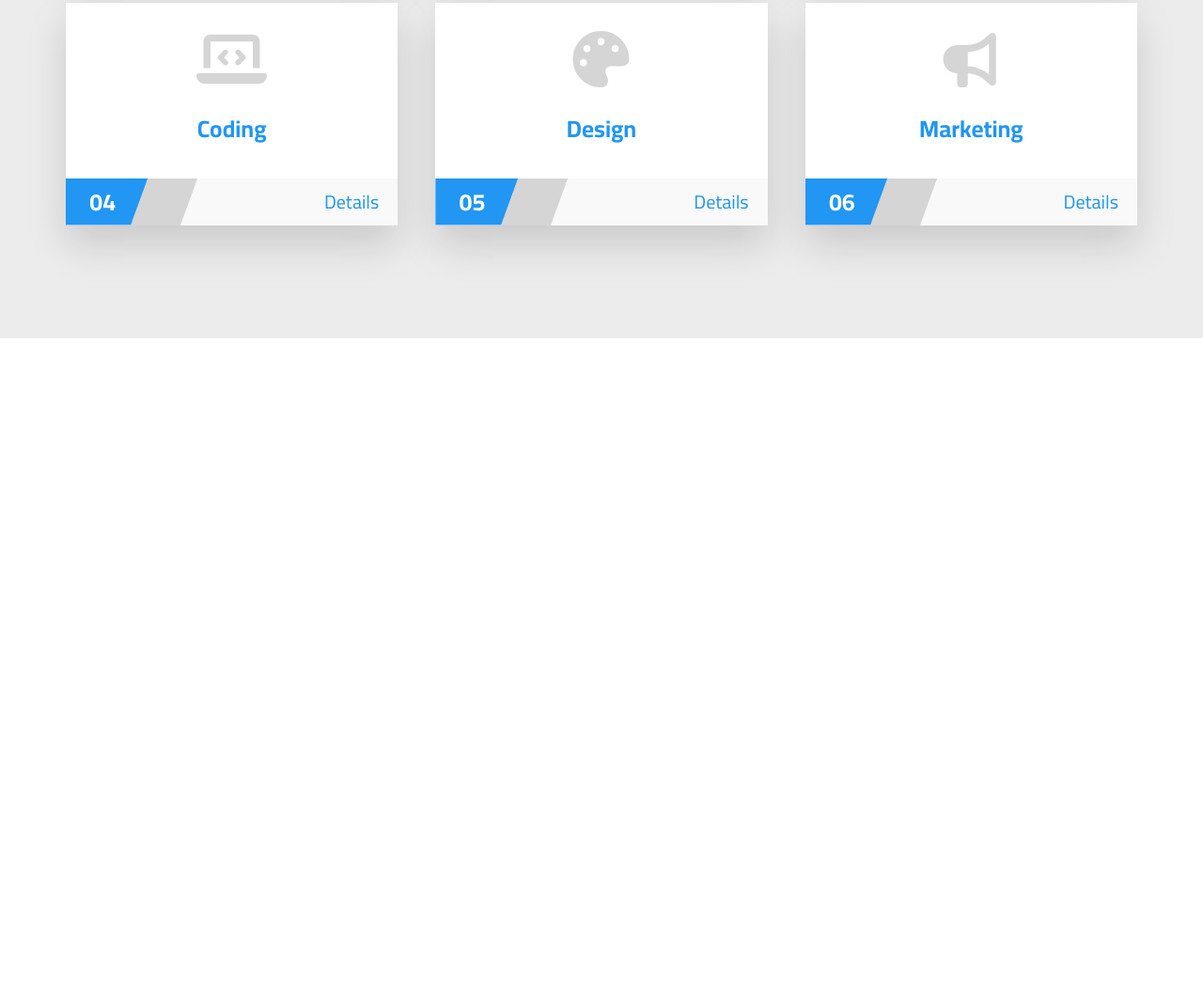
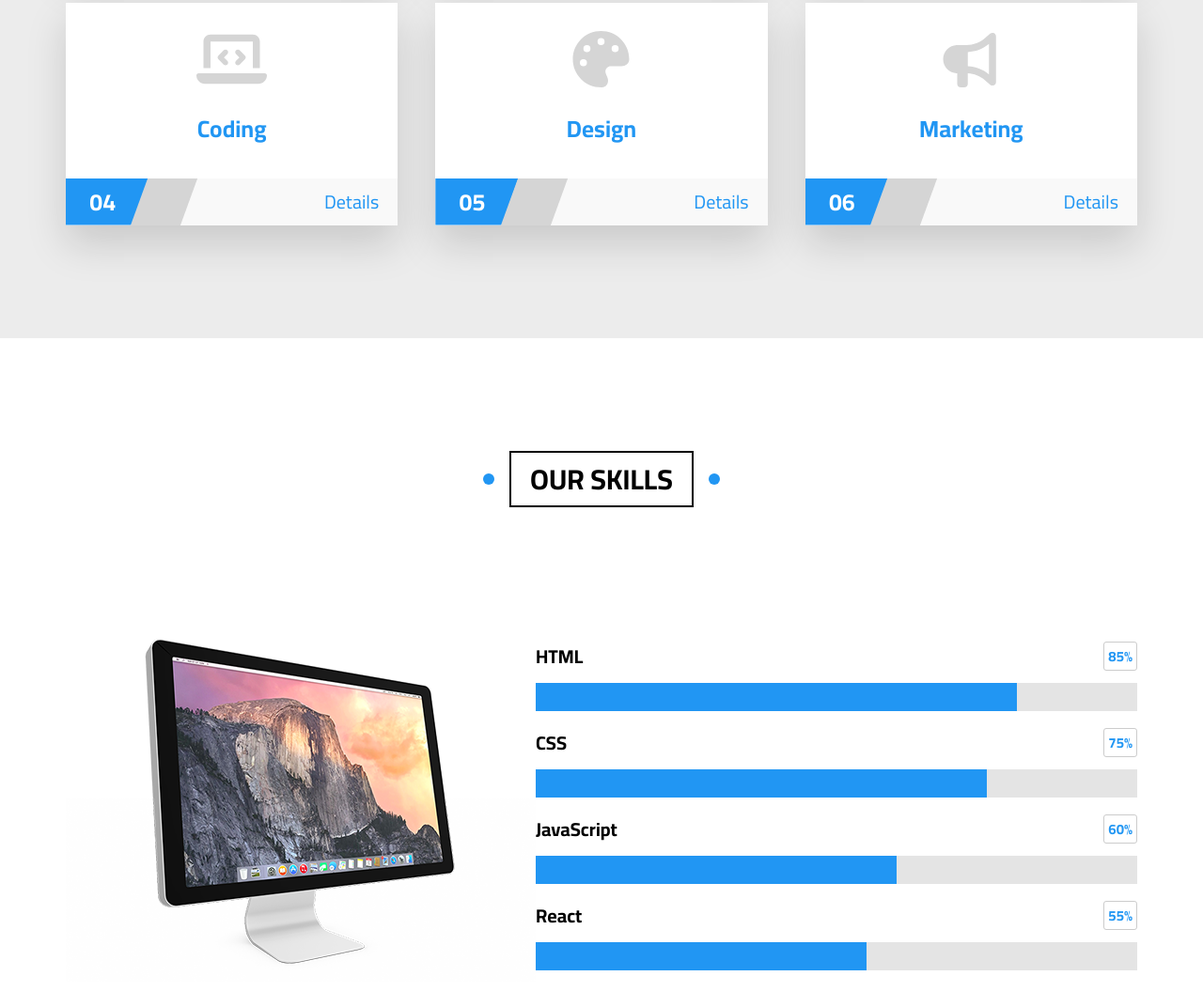
Before and after one commit to AbdAlfadeel-Hamdy/Elzero, a website: page index.html in a window 1280 px wide. Shown: the part 7513-8585 px from the top of the page at 94% size. Before the commit the page ends 7873 px from the top, so only its background shows below. Drawn offline with Linux system fonts and the light colour scheme.

Commit message:
Implementing skills section

```diff
--- a/index.html
+++ b/index.html
@@ -652,5 +652,32 @@
         </div>
       </div>
     </div>
+    <!-- Skills Section -->
+    <div class="skills container">
+      <h2 class="heading__secondary">Our Skills</h2>
+      <img src="img/skills.png" class="skills__img" alt="laptop" />
+      <ul class="skills__list">
+        <li class="skills__item">
+          <div class="skills__name">HTML</div>
+          <div class="skills__percentage">85%</div>
+          <div class="skills__display"></div>
+        </li>
+        <li class="skills__item">
+          <div class="skills__name">CSS</div>
+          <div class="skills__percentage">75%</div>
+          <div class="skills__display skills__display--2"></div>
+        </li>
+        <li class="skills__item">
+          <div class="skills__name">JavaScript</div>
+          <div class="skills__percentage">60%</div>
+          <div class="skills__display skills__display--3"></div>
+        </li>
+        <li class="skills__item">
+          <div class="skills__name">React</div>
+          <div class="skills__percentage">55%</div>
+          <div class="skills__display skills__display--4"></div>
+        </li>
+      </ul>
+    </div>
   </body>
 </html>
--- a/js/index.js
+++ b/js/index.js
@@ -30,3 +30,21 @@ const stars = (person) => {
 };
 
 personsRating.forEach(stars);
+
+// Skills Observer
+const sectionSkills = document.querySelector(".skills");
+const move = (entries, observer) => {
+  const [entry] = entries;
+  if (entry.isIntersecting) {
+    entry.target
+      .querySelectorAll(".skills__display")
+      .forEach((el) => el.classList.add("move"));
+    observer.unobserve(sectionSkills);
+  }
+};
+const observer = new IntersectionObserver(move, {
+  root: null,
+  rootMargin: "-350px",
+});
+
+observer.observe(sectionSkills);
--- /dev/null
+++ b/sass/layout/_skills.scss
@@ -0,0 +1,64 @@
+.skills {
+  padding: $section-padding;
+  display: grid;
+  grid-template-columns: repeat(auto-fit, minmax(30rem, 1fr));
+  gap: 6rem;
+  h2 {
+    grid-column: 1 / -1;
+  }
+  &__list {
+    list-style: none;
+    grid-column: span 2;
+    padding-left: 10rem;
+    display: flex;
+    flex-direction: column;
+    gap: 1.5rem;
+  }
+  &__item {
+    display: grid;
+    grid-template-columns: repeat(2, 1fr);
+    align-items: center;
+    gap: 1rem;
+  }
+  &__name {
+    font-size: 2rem;
+    font-weight: 700;
+  }
+  &__percentage {
+    justify-self: flex-end;
+    font-size: 1.5rem;
+    color: $main-color;
+    font-weight: 700;
+    border: 1px solid $light-color-4;
+    padding: 0 4px;
+    border-radius: 3px;
+  }
+  &__display {
+    grid-column: span 2;
+    background-color: $light-color-6;
+    height: 3rem;
+    position: relative;
+    &::before {
+      content: "";
+      background-color: $main-color;
+      width: 80%;
+      position: absolute;
+      height: 100%;
+      transform: scaleX(0);
+      transform-origin: left;
+      transition: 1s ease-out;
+    }
+    &--2::before {
+      width: 75%;
+    }
+    &--3::before {
+      width: 60%;
+    }
+    &--4::before {
+      width: 55%;
+    }
+    &.move::before {
+      transform: scaleX(1);
+    }
+  }
+}
--- a/sass/main.scss
+++ b/sass/main.scss
@@ -13,6 +13,8 @@
 @import "components/galleryCard";
 @import "layout/gallery";
 @import "layout/features";
+
 @import "layout/testimonials";
 @import "layout/members";
 @import "layout/services";
+@import "layout/skills";
```
Also changed, not shown: css/style.css.
